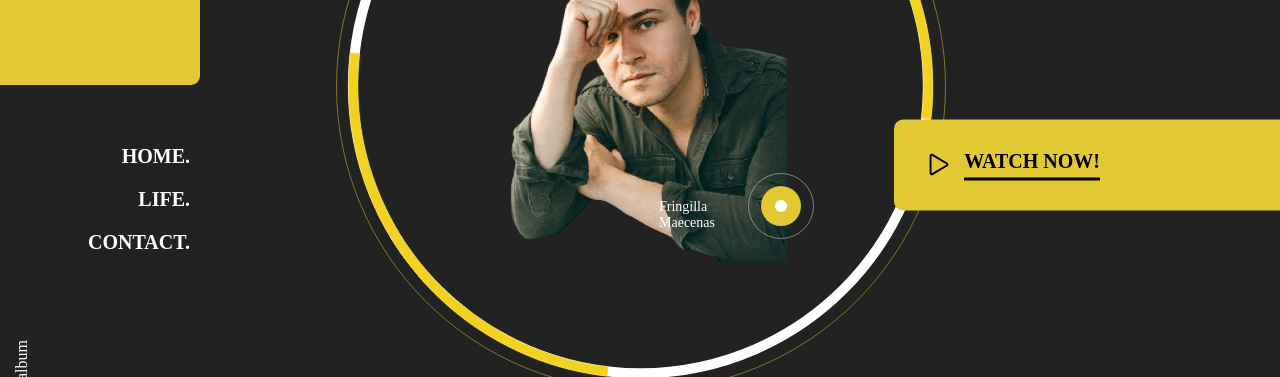
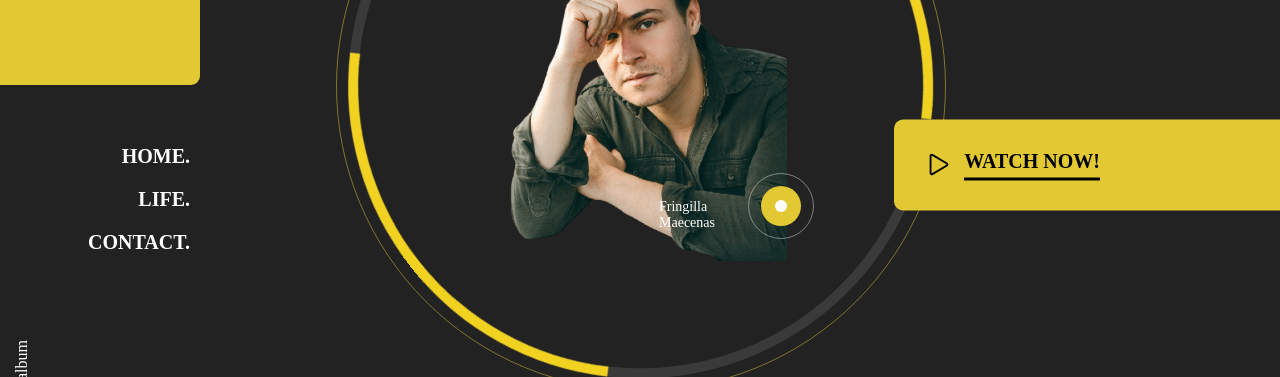
Before and after one commit to nodensera/frank-leon, a plain HTML site: page index.html in a window 1280 px wide. Shown: the part 315-692 px from the top of the page. Drawn offline with nearby package versions, Linux system fonts and the light colour scheme.

Commit message:
ellipse transparency

```diff
--- a/style.css
+++ b/style.css
@@ -194,7 +194,7 @@ ul {
   width: 93%;
   height: 93%;
   border-width: 10px;
-  border-color: #fff;
+  border-color: rgba(255, 255, 255, 0.11);
   transform: rotate(-45deg);
   top: 12px;
   left: 12px;
```
